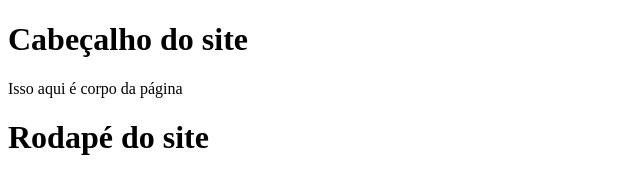
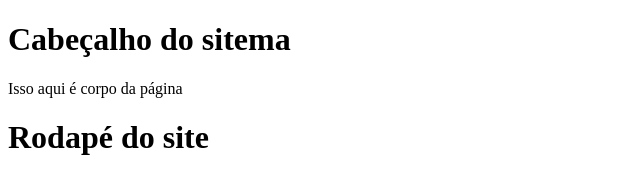
Before and after one commit to diegolcf/curso-git, a plain HTML site: page proposta_1.html in a window 1280 px wide. Shown: the full height of the page, 0-640 px from the left. Drawn offline with Linux system fonts and the light colour scheme.

Commit message:
cabeçalho sistema

```diff
--- a/proposta_1.html
+++ b/proposta_1.html
@@ -7,7 +7,7 @@
 </head>
 
 <body>
-    <h1>Cabeçalho do site</h1>
+    <h1>Cabeçalho do sitema</h1>
 
     <div>
         Isso aqui é corpo da página
```
